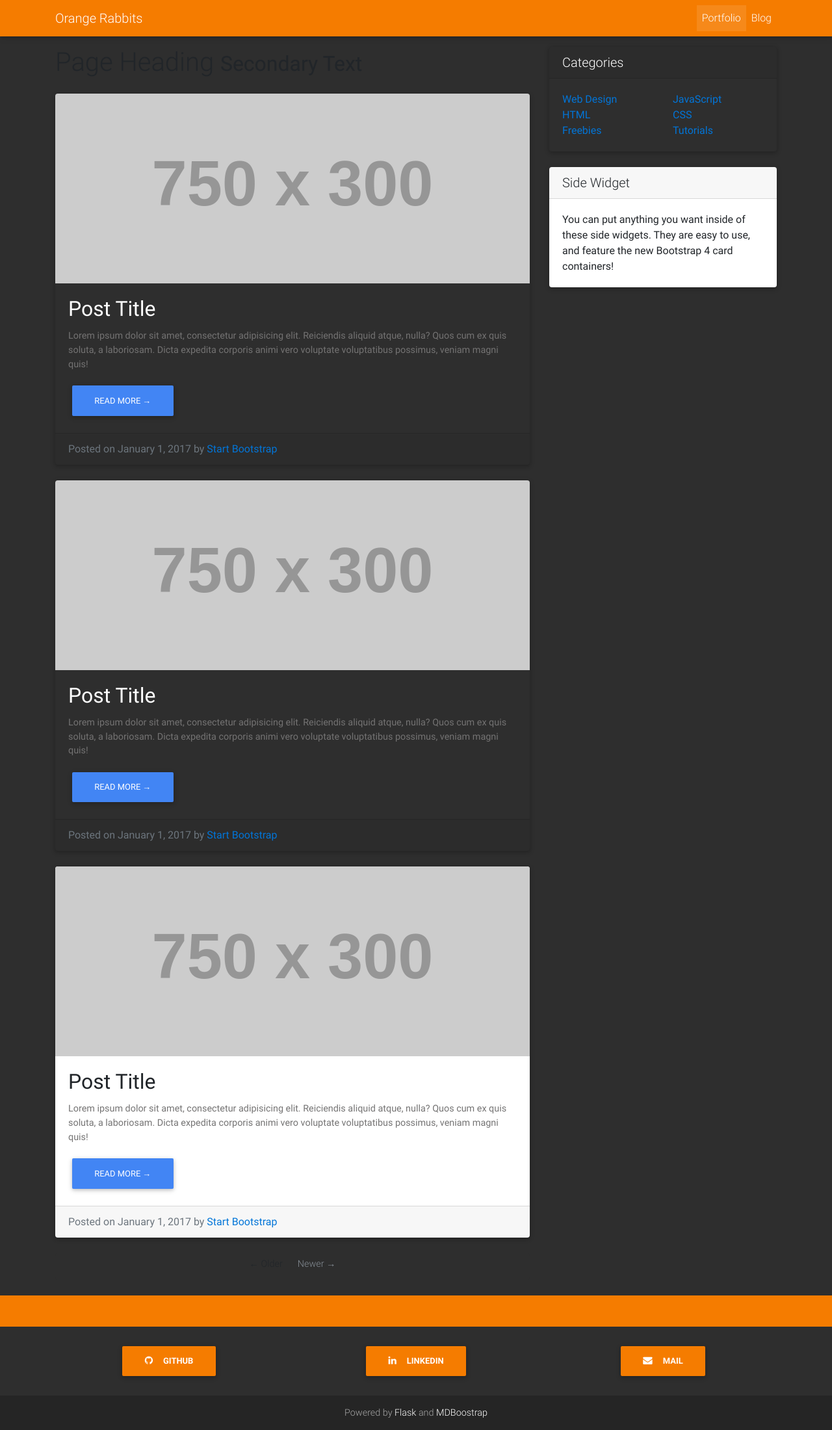
After one commit to Kehashi91/Orange_rabbit, a Python web app: template app/templates/blog.html in a window 1280 px wide. The commit adds this page. Shown: the whole page at 65% size. Run offline with Jinja, Linux system fonts and the light colour scheme; the template is opened without the code that fills it, so the values that code supplies are empty; grey boxes labelled with a size stand in for pictures from a placeholder-image service; some libraries are stand-ins or nearby versions.

Commit message:
working on frontend stuff

```diff
--- a/app/models.py
+++ b/app/models.py
@@ -16,9 +16,9 @@ class Post(db.Model):
     post_id = db.Column(db.Integer, primary_key = True)
     name = db.Column(db.String(64), nullable=False)
     description = db.Column(db.Text, nullable=False)
+    description_body = db.Column(db.Text)
     image = db.Column(db.Text, nullable=False)
     time_added = db.Column(db.Date, nullable=False, default=date.today())
-    #subpage_html = db.columnn(db.Text)
     tags = db.relationship('Tags', secondary=metatags, lazy='subquery',
         backref=db.backref('Post', lazy=True))
     post_type = db.Column(db.Text, nullable=False)
--- a/app/static/css/style.css
+++ b/app/static/css/style.css
@@ -22,3 +22,12 @@ border-radius: 18px;
 .mytag {
 border-radius: 2px;
 }
+
+hr.customhr {
+  border: 0;
+  height: 1px;
+  background-image: -webkit-linear-gradient(left, #f0f0f0, #8c8b8b, #f0f0f0);
+  background-image: -moz-linear-gradient(left, #f0f0f0, #8c8b8b, #f0f0f0);
+  background-image: -ms-linear-gradient(left, #f0f0f0, #8c8b8b, #f0f0f0);
+  background-image: -o-linear-gradient(left, #f0f0f0, #8c8b8b, #f0f0f0);
+}
--- /dev/null
+++ b/app/templates/blog.html
@@ -0,0 +1,122 @@
+{% extends "layout.html" %}
+{% block main %}
+
+<div class="container pt-5">
+
+      <div class="row">
+
+        <!-- Blog Entries Column -->
+        <div class="col-md-8">
+
+          <h1 class="my-4">Page Heading
+            <small>Secondary Text</small>
+          </h1>
+
+          <!-- Blog Post -->
+          <div class="card mb-4 mdb-color elegant-color text-white">
+            <img class="card-img-top" src="http://placehold.it/750x300" alt="Card image cap">
+            <div class="card-body">
+              <h2 class="card-title">Post Title</h2>
+              <p class="card-text">Lorem ipsum dolor sit amet, consectetur adipisicing elit. Reiciendis aliquid atque, nulla? Quos cum ex quis soluta, a laboriosam. Dicta expedita corporis animi vero voluptate voluptatibus possimus, veniam magni quis!</p>
+              <a href="#" class="btn btn-primary">Read More &rarr;</a>
+            </div>
+            <div class="card-footer text-muted">
+              Posted on January 1, 2017 by
+              <a href="#">Start Bootstrap</a>
+            </div>
+          </div>
+
+          <!-- Blog Post -->
+          <div class="card mb-4 mdb-color elegant-color text-white">
+            <img class="card-img-top" src="http://placehold.it/750x300" alt="Card image cap">
+            <div class="card-body">
+              <h2 class="card-title">Post Title</h2>
+              <p class="card-text">Lorem ipsum dolor sit amet, consectetur adipisicing elit. Reiciendis aliquid atque, nulla? Quos cum ex quis soluta, a laboriosam. Dicta expedita corporis animi vero voluptate voluptatibus possimus, veniam magni quis!</p>
+              <a href="#" class="btn btn-primary">Read More &rarr;</a>
+            </div>
+            <div class="card-footer text-muted">
+              Posted on January 1, 2017 by
+              <a href="#">Start Bootstrap</a>
+            </div>
+          </div>
+
+          <!-- Blog Post -->
+          <div class="card mb-4">
+            <img class="card-img-top" src="http://placehold.it/750x300" alt="Card image cap">
+            <div class="card-body">
+              <h2 class="card-title">Post Title</h2>
+              <p class="card-text">Lorem ipsum dolor sit amet, consectetur adipisicing elit. Reiciendis aliquid atque, nulla? Quos cum ex quis soluta, a laboriosam. Dicta expedita corporis animi vero voluptate voluptatibus possimus, veniam magni quis!</p>
+              <a href="#" class="btn btn-primary">Read More &rarr;</a>
+            </div>
+            <div class="card-footer text-muted">
+              Posted on January 1, 2017 by
+              <a href="#">Start Bootstrap</a>
+            </div>
+          </div>
+
+          <!-- Pagination -->
+          <ul class="pagination justify-content-center mb-4 mdb-color elegant-color text-white">
+            <li class="page-item">
+              <a class="page-link" href="#">&larr; Older</a>
+            </li>
+            <li class="page-item disabled">
+              <a class="page-link" href="#">Newer &rarr;</a>
+            </li>
+          </ul>
+
+        </div>
+
+        <!-- Sidebar Widgets Column -->
+        <div class="col-md-4">
+
+          <!-- Categories Widget -->
+          <div class="card my-4 mdb-color elegant-color text-white">
+            <h5 class="card-header">Categories</h5>
+            <div class="card-body">
+              <div class="row">
+                <div class="col-lg-6">
+                  <ul class="list-unstyled mb-0">
+                    <li>
+                      <a href="#">Web Design</a>
+                    </li>
+                    <li>
+                      <a href="#">HTML</a>
+                    </li>
+                    <li>
+                      <a href="#">Freebies</a>
+                    </li>
+                  </ul>
+                </div>
+                <div class="col-lg-6">
+                  <ul class="list-unstyled mb-0">
+                    <li>
+                      <a href="#">JavaScript</a>
+                    </li>
+                    <li>
+                      <a href="#">CSS</a>
+                    </li>
+                    <li>
+                      <a href="#">Tutorials</a>
+                    </li>
+                  </ul>
+                </div>
+              </div>
+            </div>
+          </div>
+
+          <!-- Side Widget -->
+          <div class="card my-4">
+            <h5 class="card-header">Side Widget</h5>
+            <div class="card-body">
+              You can put anything you want inside of these side widgets. They are easy to use, and feature the new Bootstrap 4 card containers!
+            </div>
+          </div>
+
+        </div>
+
+      </div>
+      <!-- /.row -->
+
+    </div>
+    <!-- /.container -->
+{% endblock %}
--- a/orabbit.py
+++ b/orabbit.py
@@ -22,9 +22,8 @@ def test():
 
 @app.cli.command()
 def add_record():
-    newpost = Post(name="pierwszy", description="No hej!", image="media/wonsz.jpeg", post_type="keks")
-    db.session.add(newpost)
-    db.session.commit()
+    uppost = Post.query.filter_by(name="pierwszy").first()
+    #newpost = Post(name="pierwszy", description="No hej!", image="media/wonsz.jpeg", post_type="keks")
     """thetag1 = PortfolioProject.query.filter_by(name='six').first()
     thetag1.image = "media/BigIcon.png"
     thetag2 = PortfolioProject.query.filter_by(name='pionc').first()
```
Also changed, not shown: app/blogfolio/views.py (+7 -2 lines), app/templates/project.html (+27 -6 lines), 1 other file.
